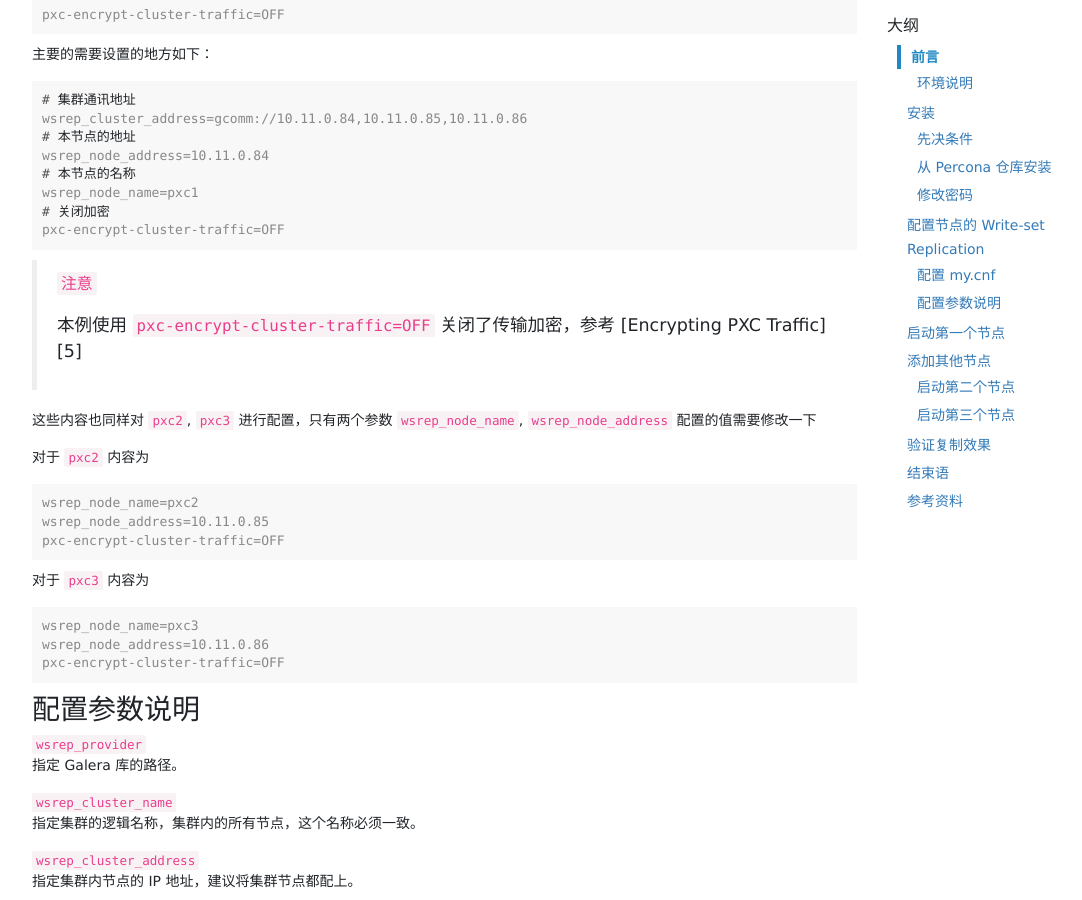
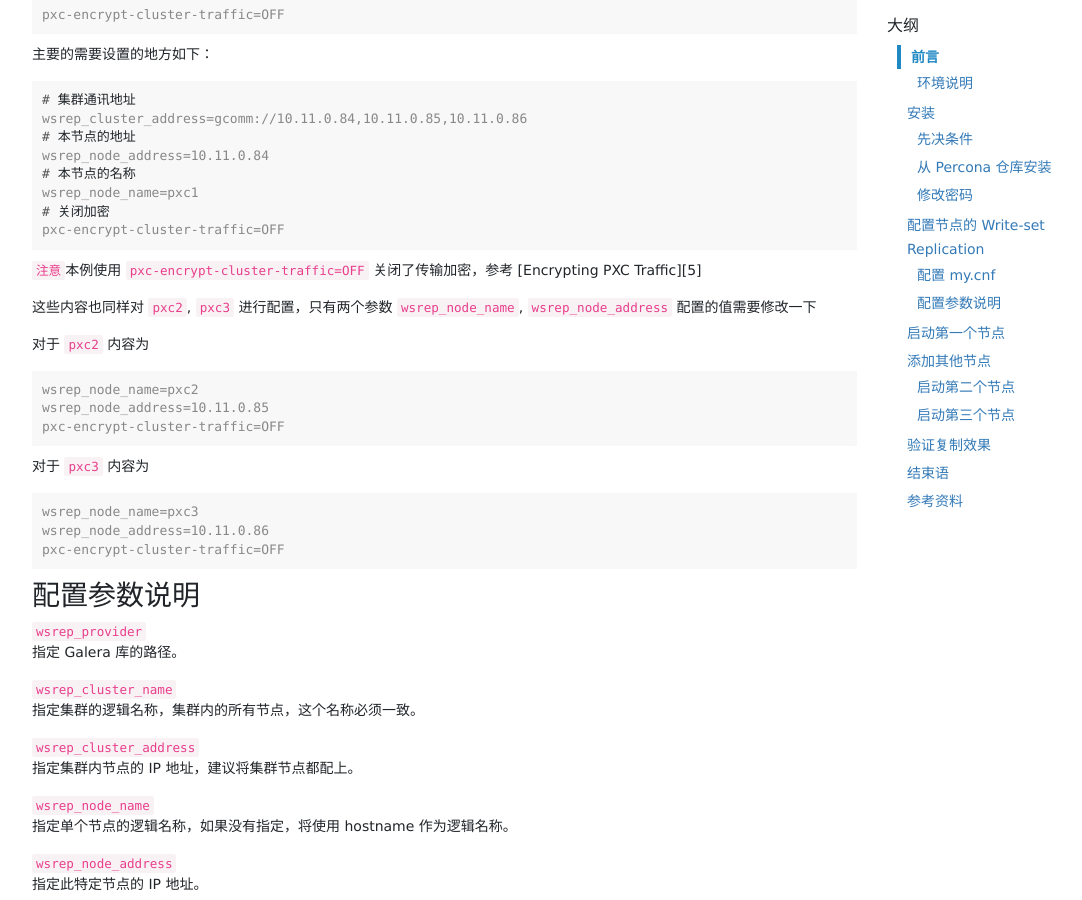
Before and after one commit to zhanming/zhanming.github.com, a Jekyll site: the page built from _posts/2020-06-22-how-to-install-percona-xtradb-cluster-on-centos-8.markdown, in a window 1280 px wide and 900 px high, scrolled down 4122 px. Shown: the whole window, without its empty margins (53-1135 px from the left). Built offline with Jekyll 4.4.1, drawn with Linux system fonts in a browser that asks for light colours; comment, search, counter and statistics services are not loaded.

Commit message:
change a style.

````diff
--- a/_posts/2020-06-22-how-to-install-percona-xtradb-cluster-on-centos-8.markdown
+++ b/_posts/2020-06-22-how-to-install-percona-xtradb-cluster-on-centos-8.markdown
@@ -250,9 +250,7 @@ wsrep_node_name=pxc1
 pxc-encrypt-cluster-traffic=OFF
 ```
 
->`注意`
->
->本例使用 `pxc-encrypt-cluster-traffic=OFF` 关闭了传输加密，参考 [Encrypting PXC Traffic][5]
+`注意`本例使用 `pxc-encrypt-cluster-traffic=OFF` 关闭了传输加密，参考 [Encrypting PXC Traffic][5]
 
 这些内容也同样对 `pxc2`,  `pxc3` 进行配置，只有两个参数 `wsrep_node_name`, `wsrep_node_address` 配置的值需要修改一下
 
````
